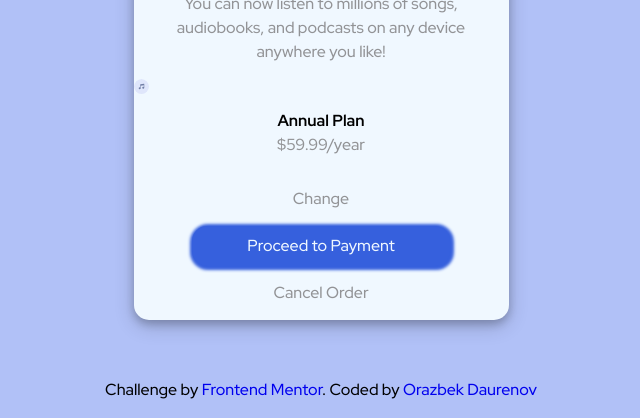
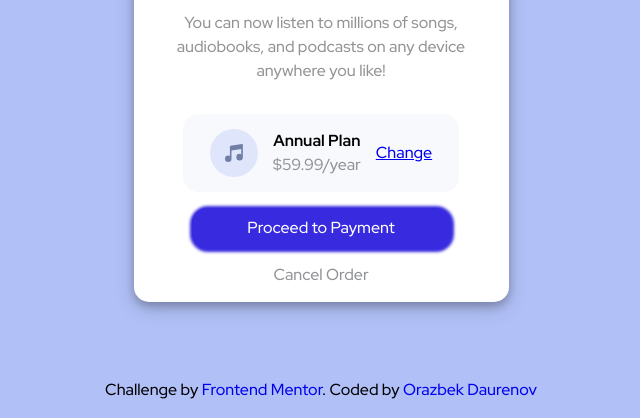
Before and after one commit to orazdaurenov/order-summary-component-main, a plain HTML site: page index.html in a window 1280 px wide. Shown: the part 382-800 px from the top of the page, without its empty margins (319-959 px from the left). Drawn offline with Linux system fonts and the light colour scheme.

Commit message:
made main changes to get closer to the design

```diff
--- a/index.html
+++ b/index.html
@@ -15,11 +15,11 @@
   <img src="images/illustration-hero.svg" alt="Image of human listening to music">
   <h1>Order Summary</h1>
 <p>You can now listen to millions of songs, audiobooks, and podcasts on any device anywhere you like!</p>
-<span class="sub-plan">
+<div class="sub-plan">
 <img class="icon_music" src="images/icon-music.svg" alt="icon-music">
 <p><span class="annual-plan">Annual Plan</span><br>$59.99/year</p>
-<p class="text-pointer">Change</p>
-</span>
+<a href="#">Change</a>
+</div>
 <input class="pay-button" type="button" value="Proceed to Payment">
 <p class="text-pointer">Cancel Order</p>
 </main>
--- a/main.css
+++ b/main.css
@@ -49,7 +49,7 @@ p, h1, h2, h3, h4, h5, h6 {
 
 .main_box {
 max-width: 37.5rem;
-background: aliceblue;
+background: white;
 border-radius: 15px;
 box-shadow: 0 4px 8px 0 rgba(0, 0, 0, 0.2), 0 6px 20px 0 rgba(0, 0, 0, 0.19);
 }
@@ -68,30 +68,33 @@ body p {
   padding: 1.5rem;
 }
 
-.sub-plan img a {
-  max-width: 6rem;
-  background: hsl(224, 23%, 55%);
-  border-radius: 5px;
-  padding: 1rem;
+.sub-plan {
+ display: flex;
+ justify-content: center;
+ align-items: center;
+ background-color: rgb(248,249,253);
+ border-radius: 15px;
+ margin: 1em 3.1em;
+ padding: 1em auto;
+
 }
 
-.icon_music {
-height: 15px;
-width: 15px;
+.sub-plan a {
+  text-decoration: underline;
 }
 
 .annual-plan {
   color: black;
-  font-weight: 700;
+font-weight: 700;
 }
 
 .pay-button {
 padding: 0.8rem 5.5rem;
-background-color: hsl(225, 71%, 54%);
+background: rgb(56,43,223);
 border-style: none;
-box-shadow:1px 1px 3px 3px hsl(225, 71%, 54%);
+box-shadow:1px 1px 3px 3px rgb(56,43,223);
 border-radius: 15px;
-color: aliceblue;
+color: white;
 cursor: pointer;
 }
 
```
